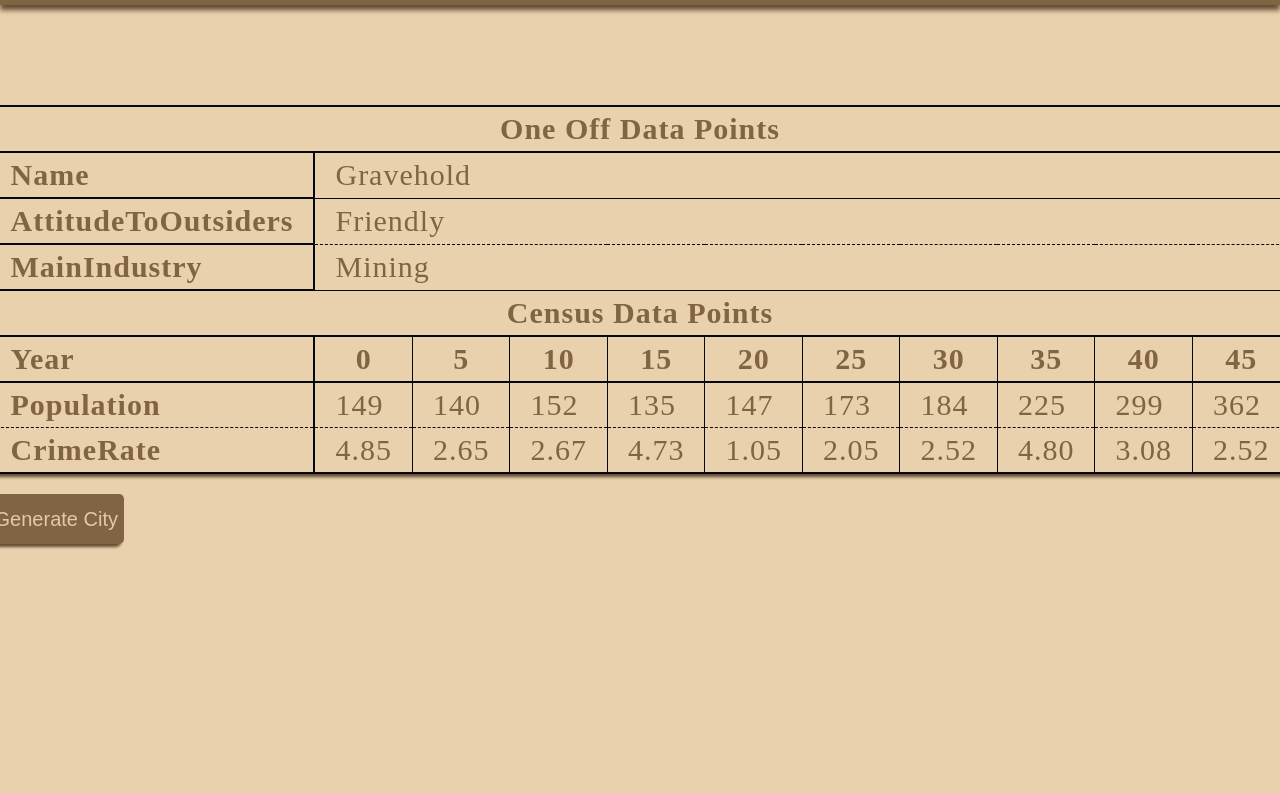
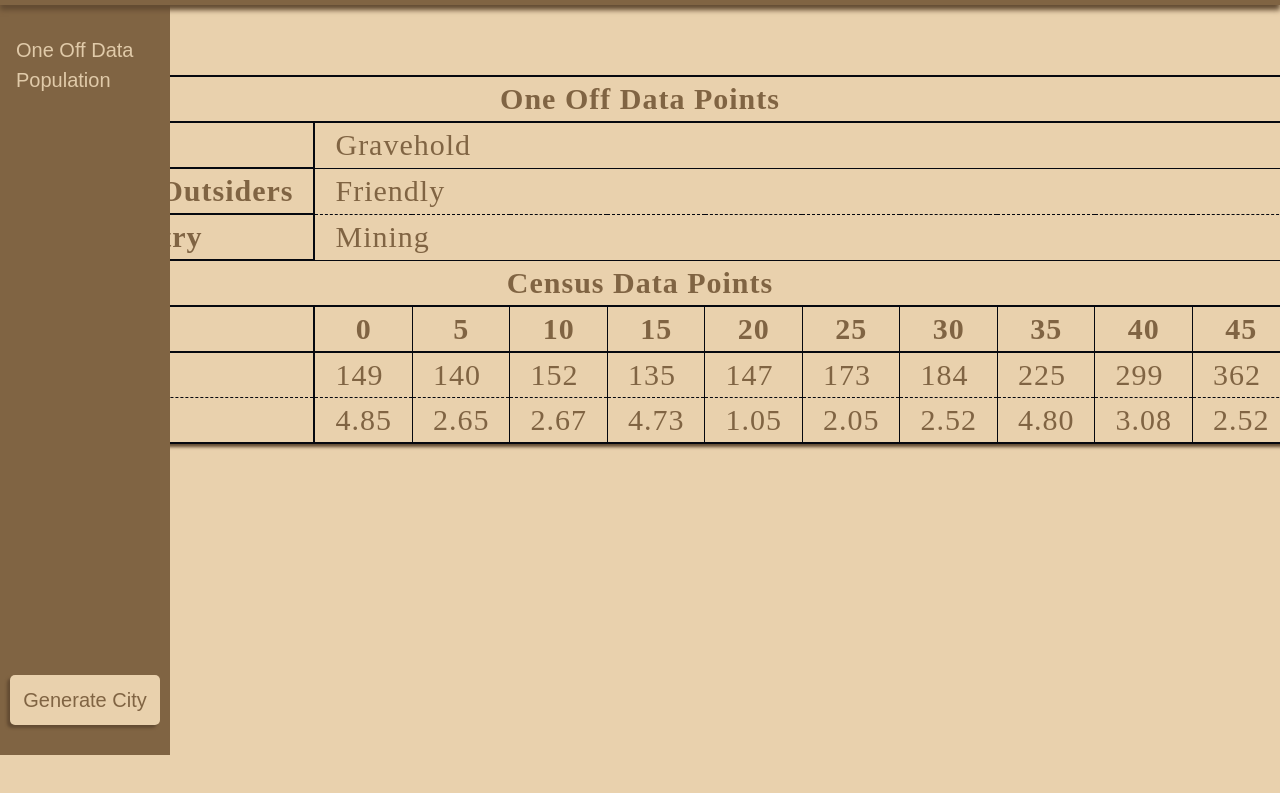
Before and after one commit to GrassTypeProgrammer/FantasyGenerator, a website built with webpack: page dist/index.html in a window 1280 px wide. Shown: the part 45-838 px from the top of the page. After the commit the page ends 800 px from the top, so only its background shows below. Built offline with nearby package versions, Linux system fonts and the light colour scheme; files whose address does not match are found by name.

Commit message:
Added a sidebar with some buttons that will (not yet implemented) change between one off data, population data, and whatever other category I want. Also move the generate city button to the sidebar.

```diff
--- a/dist/index.html
+++ b/dist/index.html
@@ -5,20 +5,27 @@
     <meta name="viewport" content="width=device-width, initial-scale=1.0">
     <title>Tables</title>
     <link href="styles/styles.css" rel="stylesheet">
-    <link href="styles/resest.css" rel="stylesheet">
     <!-- <script src="functions.js"></script> -->
     <script src="main.js" defer></script>
 </head>
 
 <body >
+    <div class="sideBar">
+        <div>
+            <button class="sideBarButton">One Off Data</button>
+            <button class="sideBarButton">Population</button>
+        </div>
+            <button id="button"class="generateButton" >Generate City</button>
+    </div>
+
     <div class="topBar">
         <div id="cityName" class="cityName">test</div>
     </div>
+
     <div class="content">
         <div>
             <table id="table"></table>
-            <button id="button"class="button" >Generate City</button>
         </div>
     </div>
-    </body>
+</body>
 </html>
--- a/dist/styles/styles.css
+++ b/dist/styles/styles.css
@@ -16,6 +16,40 @@ body, html {
   height: 100%;
   margin: 0;
   background-color: var(--background);
+  display: flex;
+  flex-direction: column;
+}
+
+
+.sideBar{
+  width: 150px;
+  min-width: 150px;
+  background-color: var(--primary);
+  display: flex;
+  flex-direction: column;
+  padding: 30px 10px;
+  gap: 2px;
+  justify-content: space-between;
+  position: absolute;
+  top: 0;
+  bottom: 0;
+  padding-top: 80px;
+}
+
+.sideBarButton{
+  color: var(--on-primary);
+  background-color: transparent;
+  border-style: none;
+  box-shadow: none;
+  height: 30px;
+  transition: 0.15s;
+
+}
+
+.sideBarButton:hover{
+  color: var(--primary-variant);
+  background-color: var(--on-primary);
+  cursor: pointer;
 }
 
 .content{
@@ -27,7 +61,8 @@ body, html {
   display: flex;
   flex-direction: column;
   align-items: center;
-  padding-top: 100px;
+  padding-top: 120px;
+  flex: 1;
 }
 
 .topBar{
@@ -38,6 +73,9 @@ body, html {
   flex-direction: row;
   justify-content: center;
   align-items: center;
+  position: absolute;
+  left: 0px;
+  right: 0px;
 }
 
 .cityName{
@@ -108,6 +146,23 @@ button {
   color: var(--on-primary);
   border-style: none;
   box-shadow: -3px 3px 3px var(--primary-variant);
+  transition: 0.15s;
+}
+
+button:hover{
+  color: var(--primary-variant);
+  background-color: var(--on-primary);
+  cursor: pointer;
+}
+
+.generateButton{
+  background-color: var(--background);
+  color: var(--on-background);
+}
+
+.generateButton:hover{
+  background-color: var(--on-background);
+  color: var(--background);
 }
 
 
```
